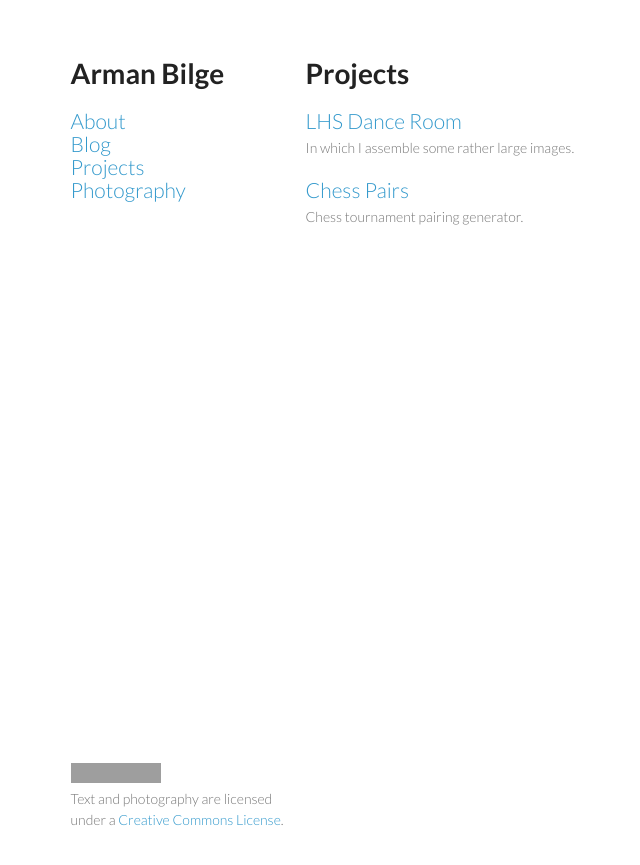
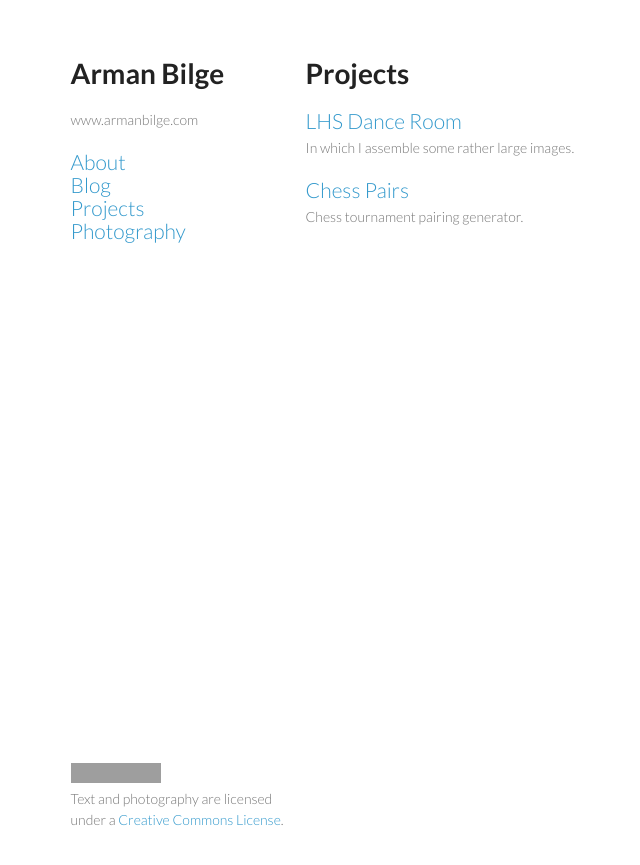
Before and after one commit to armanbilge/armanbilge.github.io, a Jekyll site: the page built from projects/index.md, in a window 1280 px wide. Shown: the top 865 px of the page, without its empty margins (202-842 px from the left). Built offline with Jekyll 4.4.1, drawn with Linux system fonts in a browser that asks for light colours; grey boxes are pictures that could not be loaded.

Commit message:
Update default.html

```diff
--- a/_layouts/default.html
+++ b/_layouts/default.html
@@ -18,7 +18,7 @@
     <div class="wrapper">
       <header>
         <a href="/"><h1>Arman Bilge</h1></a>
-<!--        <p>www.armanbilge.com</p> -->
+        <p>www.armanbilge.com</p>
               <h2>
               <a href="/about">About</a><br/>
               <a href="/blog">Blog</a><br/>
@@ -36,7 +36,7 @@
       <footer>
       <a rel="license" href="http://creativecommons.org/licenses/by-sa/3.0/deed.en_US">
 <img alt="Creative Commons License" style="border-width:0" src="http://i.creativecommons.org/l/by-sa/3.0/88x31.png" />
-</a><p>Text and photography are licensed <br/> under a <a rel="license" href="http://creativecommons.org/licenses/by-sa/3.0/deed.en_US">Creative Commons License</a>.</p>
+</a><p><font line-height="5px"></font>Text and photography are licensed <br/> under a <a rel="license" href="http://creativecommons.org/licenses/by-sa/3.0/deed.en_US">Creative Commons License</a>.</font></p>
  <!--       <p><small>Hosted on GitHub Pages &mdash; Theme by <a href="https://github.com/orderedlist">orderedlist</a></small></p> -->
       </footer>
     </div>
```
